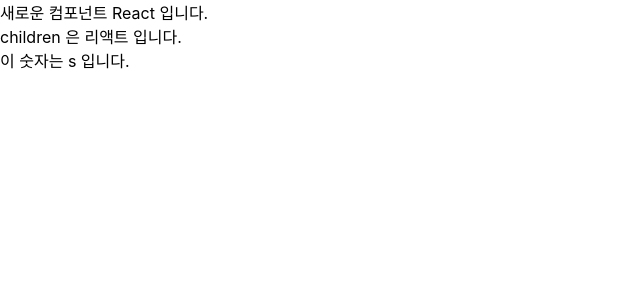
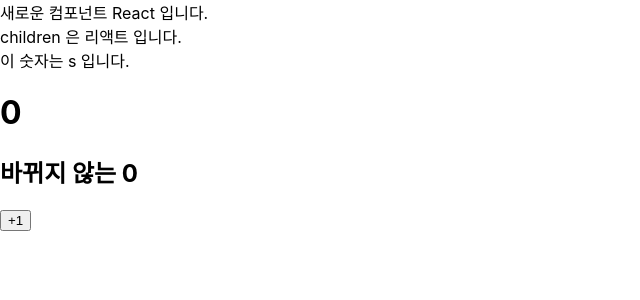
Before and after one commit to b0ho/hello-react, a React (Create React App) app: page / in a window 1280 px wide. Shown: the top 300 px of the page, without its empty margins (0-640 px from the left). Built offline with nearby package versions, Linux system fonts and the light colour scheme.

Commit message:
state test

```diff
--- a/src/App.js
+++ b/src/App.js
@@ -1,11 +1,16 @@
 import "./App.css";
 import MyComponent from "./MyComponent";
+import Counter from "./Counter";
+import { Fragment } from "react/cjs/react.production.min";
 
 const App = () => {
   return (
-    <MyComponent name="React" favoriteNumber="s">
-      리액트
-    </MyComponent>
+    <Fragment>
+      <MyComponent name="React" favoriteNumber="s">
+        리액트
+      </MyComponent>
+      <Counter></Counter>
+    </Fragment>
   );
 };
 
--- /dev/null
+++ b/src/Counter.js
@@ -0,0 +1,26 @@
+import React, { Component } from "react";
+
+class Counter extends Component {
+  state = {
+    number: 0,
+    fixedNumber: 0,
+  };
+  render() {
+    const { number, fixedNumber } = this.state;
+    return (
+      <div>
+        <h1>{number}</h1>
+        <h2>바뀌지 않는 {fixedNumber}</h2>
+        <button
+          onClick={() => {
+            this.setState({ number: number + 1 });
+          }}
+        >
+          +1
+        </button>
+      </div>
+    );
+  }
+}
+
+export default Counter;
```
